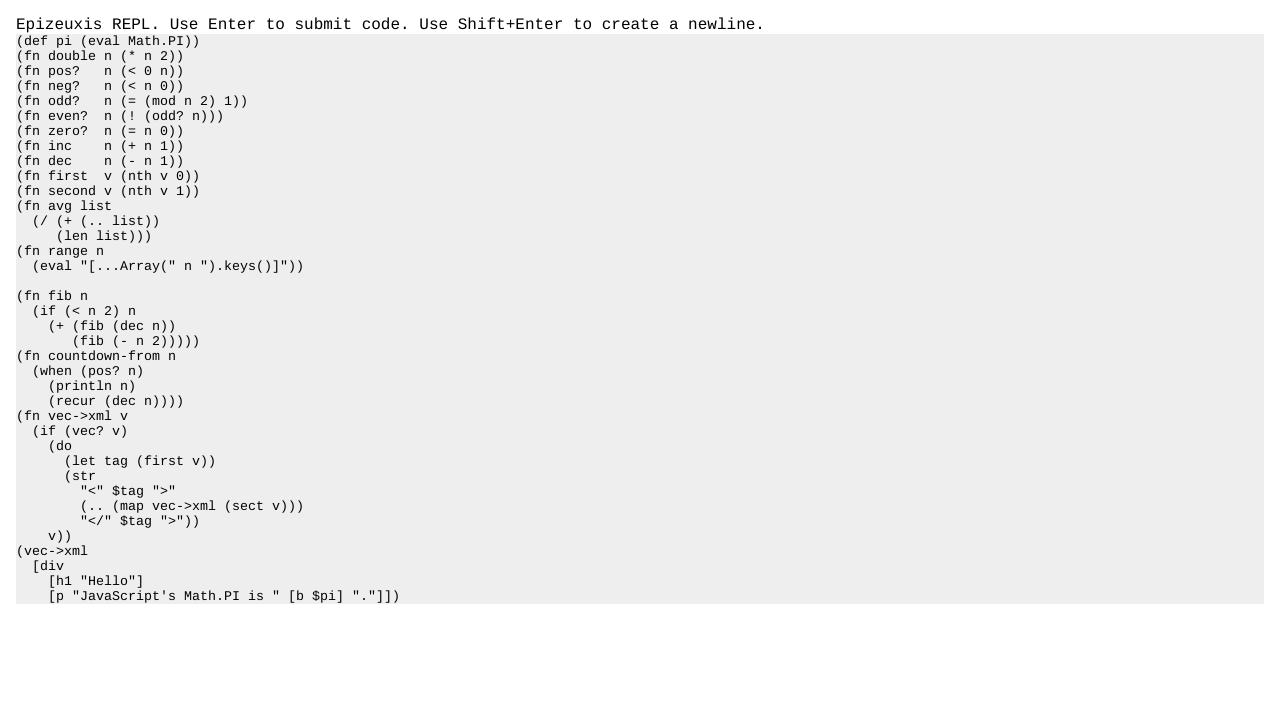
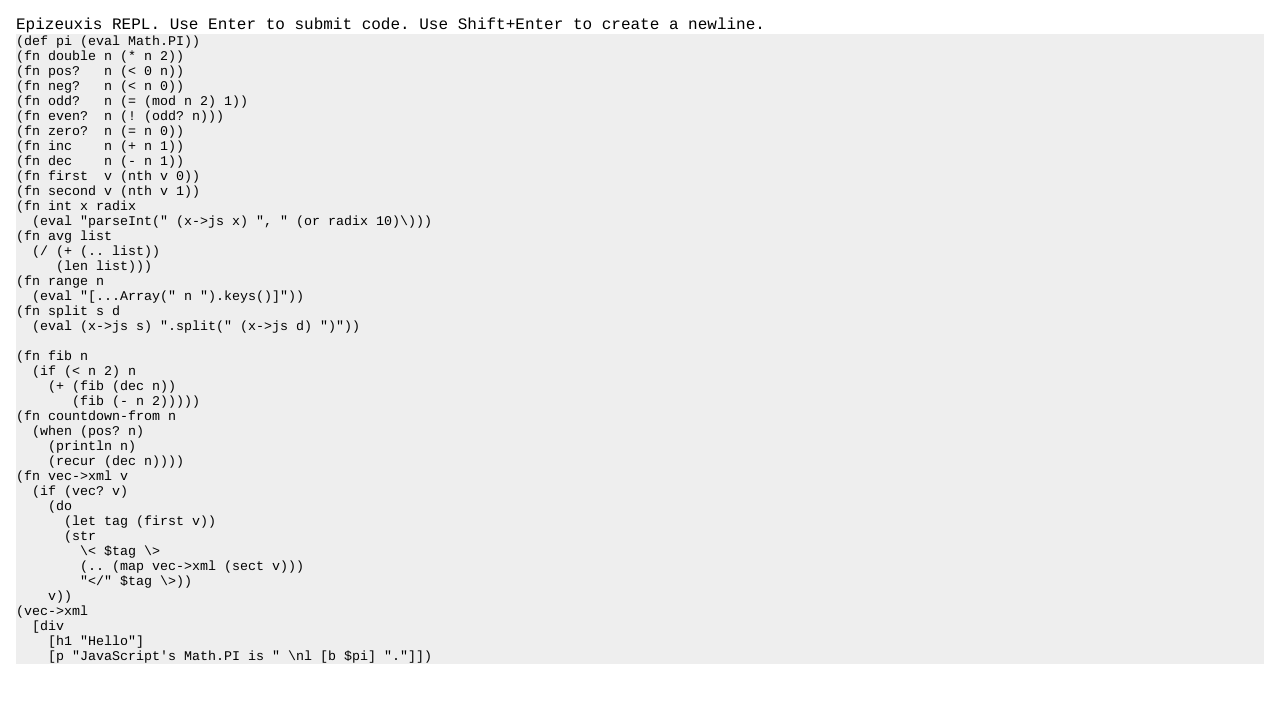
Before and after one commit to phunanon/Epizeuxis, a plain HTML site: page index.html in a window 1280 px wide. Drawn offline with Linux system fonts and the light colour scheme.

Commit message:
Implement char literals; more core & docs

```diff
--- a/Epizeuxis.js
+++ b/Epizeuxis.js
@@ -38,6 +38,12 @@ function tokenise (source) {
         let str = source.substr(i+1, source.slice(i+1).search(/(?<!\\)"/))
         tokens.push({type: Tkn.Str, str: str.replace(/\\"/g, '"')});
         i += str.length+1;
+        break;
+      case '\\':
+        let sample = source.substr(i+1, 2);
+        let longCh = {'nl': '\n', 'sp': ' '}[sample];
+        tokens.push({type: Tkn.Str, str: longCh || sample[0]});
+        i += longCh ? 2 : 1;
         break;
       case '%':
         let [pstr] = source.slice(i+1).match(/^[\d]+/) || [];
@@ -135,7 +141,8 @@ let funcs = {
                             .map(i => exeOp(f, vs.map(v => v[i]))),
   "reduce":  (f, v, s)  => (s ? [s, ...v] : v).reduce((a, b) => exeOp(f, [a, b])),
   "when":    (...all)   => all.pop(),
-  "eval":    (...all)   => eval(funcs["str"](...all))
+  "eval":    (...all)   => eval(funcs["str"](...all)),
+  "x->js":   x          => JSON.stringify(x)
 };
 
 const isTrue = v => v && v.type != Tkn.N && v.type != Tkn.F;
--- a/index.html
+++ b/index.html
@@ -61,7 +61,7 @@
 
 <body onload="DOM_input_resize(e('textarea'))">
   <term>
-    <pre><span title="/ɛpizuksɪs/">Epizeuxis</span> REPL. Use Enter to submit code. Use Shift+Enter to create a newline.
+    <pre>Epizeuxis REPL. Use Enter to submit code. Use Shift+Enter to create a newline.
 </pre>
     <textarea onkeypress="return DOM_term_type(event);" oninput="DOM_input_resize(this)" autofocus>
 (def pi (eval Math.PI))
@@ -75,11 +75,15 @@
 (fn dec    n (- n 1))
 (fn first  v (nth v 0))
 (fn second v (nth v 1))
+(fn int x radix
+  (eval "parseInt(" (x->js x) ", " (or radix 10)\)))
 (fn avg list
   (/ (+ (.. list))
      (len list)))
 (fn range n
   (eval "[...Array(" n ").keys()]"))
+(fn split s d
+  (eval (x->js s) ".split(" (x->js d) ")"))
 
 (fn fib n
   (if (< n 2) n
@@ -94,14 +98,14 @@
     (do
       (let tag (first v))
       (str
-        "<" $tag ">"
+        \< $tag \>
         (.. (map vec->xml (sect v)))
-        "</" $tag ">"))
+        "</" $tag \>))
     v))
 (vec->xml
   [div
     [h1 "Hello"]
-    [p "JavaScript's Math.PI is " [b $pi] "."]])</textarea>
+    [p "JavaScript's Math.PI is " \nl [b $pi] "."]])</textarea>
   </term>
 </body>
 
```
Also changed, not shown: README.md.
